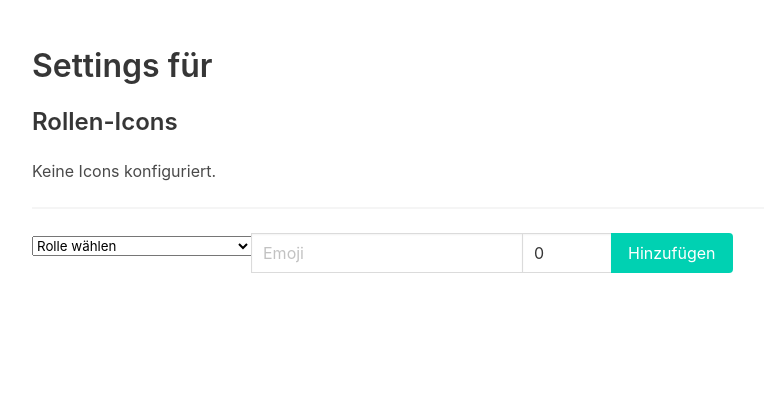
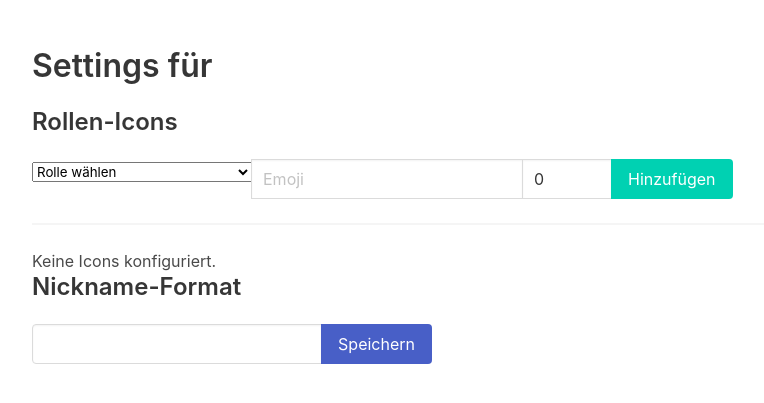
Before and after one commit to Katze719/Aeternum-Sentinel, a FastAPI app: template src/sentinel/web/templates/guild_settings.html in a window 1280 px wide. Shown: the top 403 px of the page, without its empty margins (32-796 px from the left). Run offline with FastAPI, Linux system fonts and the light colour scheme; the template is opened without the code that fills it, so the values that code supplies are empty; some libraries are stand-ins or nearby versions.

Commit message:
Add name format management feature to Sentinel Discord bot. Introduce new endpoints for retrieving and setting guild-specific nickname formats, and update the guild settings template to include a form for format configuration. Add VSCode settings for Python type checking.

```diff
--- a/src/sentinel/web/server.py
+++ b/src/sentinel/web/server.py
@@ -28,6 +28,10 @@ class RoleIconEntry(BaseModel):
     role_id: str
     emoji: str
     priority: int | None = 0
+
+
+class NameFormatPayload(BaseModel):
+    name_format: str
 
 
 def get_app(bot: SentinelBot) -> FastAPI:  # noqa: D401
@@ -219,6 +223,7 @@ def get_app(bot: SentinelBot) -> FastAPI:  # noqa: D401
                 "role_icons": role_icons,
                 "roles": roles,
                 "role_names": {str(r['id']): r['name'] for r in roles},
+                "cfg_format": cfg.get("name_format", "{username} [{icons}]"),
             },
         )
 
@@ -245,4 +250,16 @@ def get_app(bot: SentinelBot) -> FastAPI:  # noqa: D401
         save_guild_config(guild_id, cfg)
         return {"status": "deleted"}
 
+    @app.get("/guilds/{guild_id}/name-format", tags=["config"])
+    async def get_name_format(guild_id: int):
+        cfg = load_guild_config(guild_id)
+        return {"name_format": cfg.get("name_format", "{username} [{icons}]")}
+
+    @app.post("/guilds/{guild_id}/name-format", tags=["config"])
+    async def set_name_format(guild_id: int, payload: NameFormatPayload):
+        cfg = load_guild_config(guild_id)
+        cfg["name_format"] = payload.name_format
+        save_guild_config(guild_id, cfg)
+        return {"status": "ok"}
+
     return app
--- a/src/sentinel/web/templates/guild_settings.html
+++ b/src/sentinel/web/templates/guild_settings.html
@@ -2,6 +2,30 @@
 {% block content %}
 <h2 class="title is-3">Settings für {{ guild.name }}</h2>
 <h3 class="title is-4">Rollen-Icons</h3>
+
+<form id="addIconForm">
+    <div class="field has-addons">
+        <div class="control">
+            <select id="role_id" required data-choices style="min-width:220px">
+                <option value="" disabled selected>Rolle wählen</option>
+                {% for role in roles %}
+                <option value="{{ role.id }}">{{ role.name }}</option>
+                {% endfor %}
+            </select>
+        </div>
+        <div class="control">
+            <input class="input" type="text" placeholder="Emoji" id="emoji" required>
+        </div>
+        <div class="control">
+            <input class="input" type="number" placeholder="Prio" id="priority" value="0" style="width:90px">
+        </div>
+        <div class="control">
+            <button class="button is-primary" type="submit">Hinzufügen</button>
+        </div>
+    </div>
+</form>
+<hr />
+
 {% if role_icons %}
 <table class="table is-fullwidth">
     <thead>
@@ -27,26 +51,13 @@
 <p>Keine Icons konfiguriert.</p>
 {% endif %}
 
-<hr />
-<form id="addIconForm">
-    <div class="field has-addons">
-        <div class="control">
-            <select id="role_id" required data-choices style="min-width:220px">
-                <option value="" disabled selected>Rolle wählen</option>
-                {% for role in roles %}
-                <option value="{{ role.id }}">{{ role.name }}</option>
-                {% endfor %}
-            </select>
-        </div>
-        <div class="control">
-            <input class="input" type="text" placeholder="Emoji" id="emoji" required>
-        </div>
-        <div class="control">
-            <input class="input" type="number" placeholder="Prio" id="priority" value="0" style="width:90px">
-        </div>
-        <div class="control">
-            <button class="button is-primary" type="submit">Hinzufügen</button>
-        </div>
+<h3 class="title is-4">Nickname-Format</h3>
+<form id="formatForm" class="field has-addons" style="max-width:400px">
+    <div class="control is-expanded">
+        <input class="input" type="text" id="name_format" value="{{ cfg_format }}">
+    </div>
+    <div class="control">
+        <button class="button is-link" type="submit">Speichern</button>
     </div>
 </form>
 
@@ -69,5 +80,16 @@
         });
         location.reload();
     });
+
+    document.getElementById('formatForm').addEventListener('submit', async (e) => {
+        e.preventDefault();
+        const fmt = document.getElementById('name_format').value;
+        await fetch(`/guilds/{{ guild.id }}/name-format`, {
+            method: 'POST',
+            headers: { 'Content-Type': 'application/json' },
+            body: JSON.stringify({ name_format: fmt })
+        });
+        alert('Format gespeichert');
+    });
 </script>
 {% endblock %}
```
